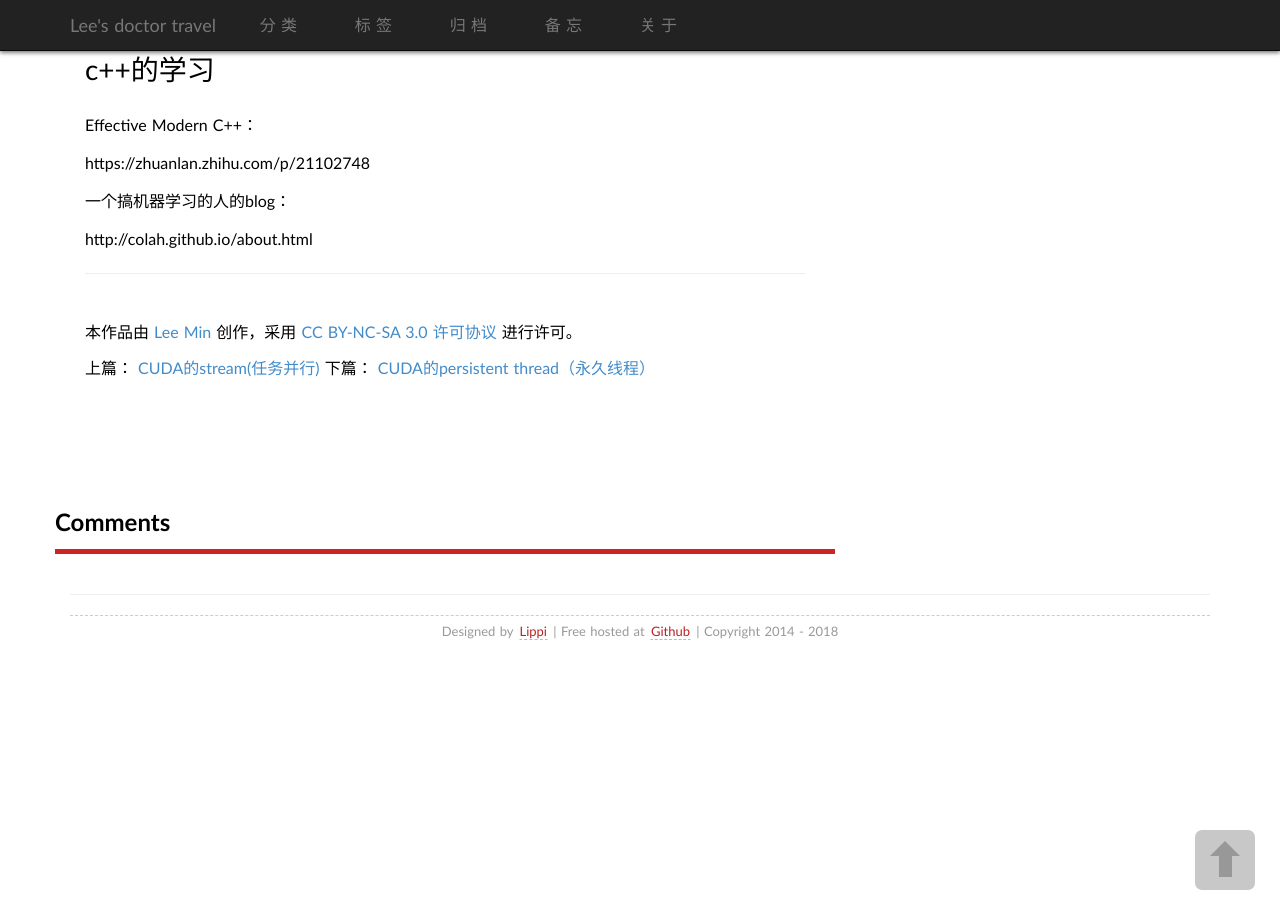
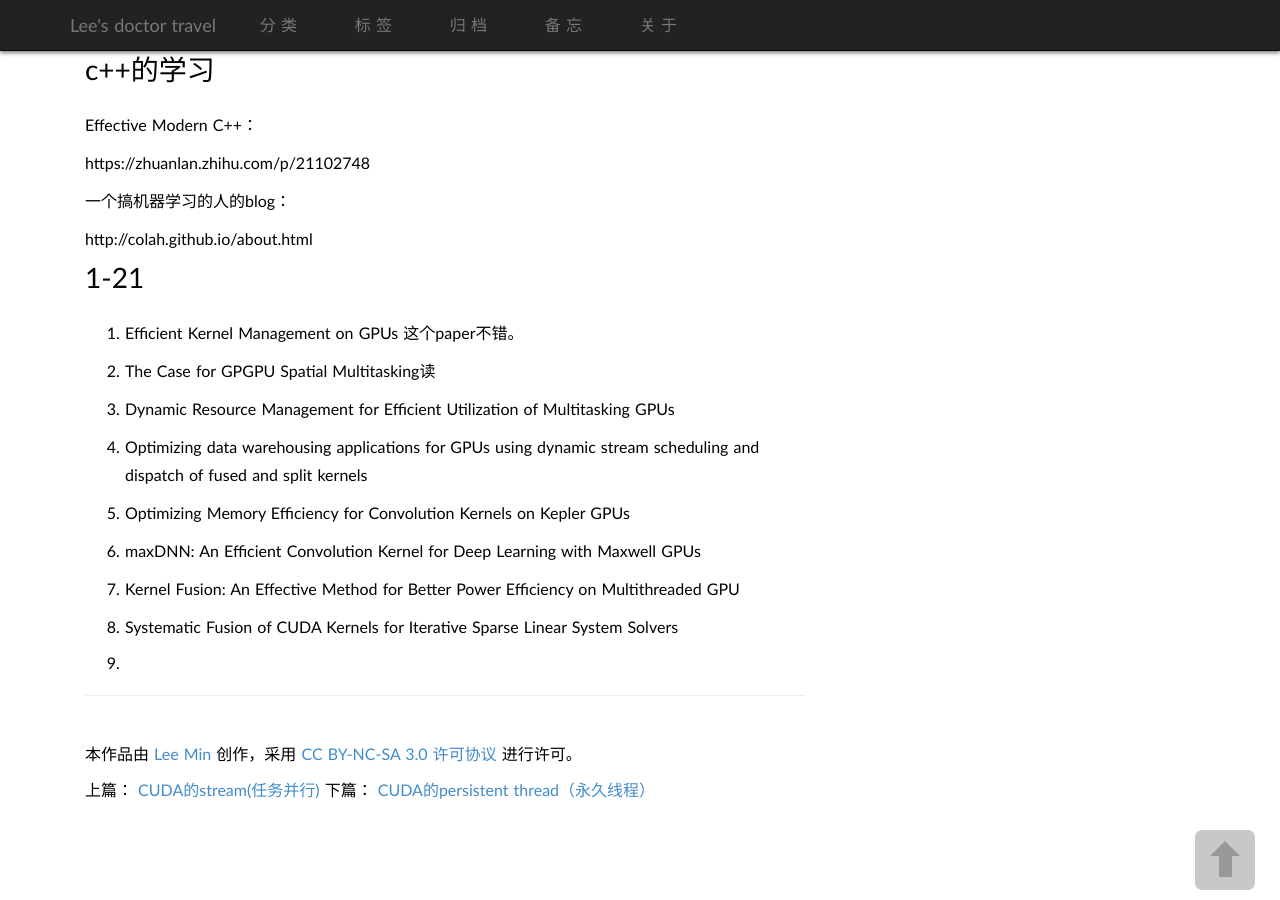
Before and after one commit to limin2015/limin2015.github.io, a Jekyll site: the page built from _posts/2018-1-6-tempory-notemd.md, in a window 1280 px wide and 900 px high, scrolled down 1681 px. Built offline with Jekyll 4.4.1, drawn with Linux system fonts in a browser that asks for light colours; some web fonts are replaced; comment, search, counter and statistics services are not loaded.

Commit message:
1-21-eve

```diff
--- a/_posts/2018-1-6-tempory-notemd.md
+++ b/_posts/2018-1-6-tempory-notemd.md
@@ -117,3 +117,30 @@ https://zhuanlan.zhihu.com/p/21102748
 一个搞机器学习的人的blog：
 
 http://colah.github.io/about.html
+
+
+
+
+# 1-21
+
+1. Efficient Kernel Management on GPUs 这个paper不错。
+
+2. The Case for GPGPU Spatial Multitasking读
+
+3. Dynamic Resource Management for Efficient Utilization of Multitasking GPUs
+
+
+4. Optimizing data warehousing applications for GPUs using dynamic stream scheduling and dispatch of fused and split kernels
+
+
+5. Optimizing Memory Efficiency for Convolution Kernels on Kepler GPUs
+
+
+6. maxDNN: An Efficient Convolution Kernel for Deep Learning with Maxwell GPUs
+
+7. Kernel Fusion: An Effective Method for Better Power Efficiency on Multithreaded GPU
+
+8. Systematic Fusion of CUDA Kernels for Iterative Sparse Linear System Solvers
+
+
+9.
```
Also changed, not shown: _posts/2017-03-01-CUDA-intro.md (+4 -3 lines), _posts/2018-1-1-cuda-stream.md (+9 -1 lines).
